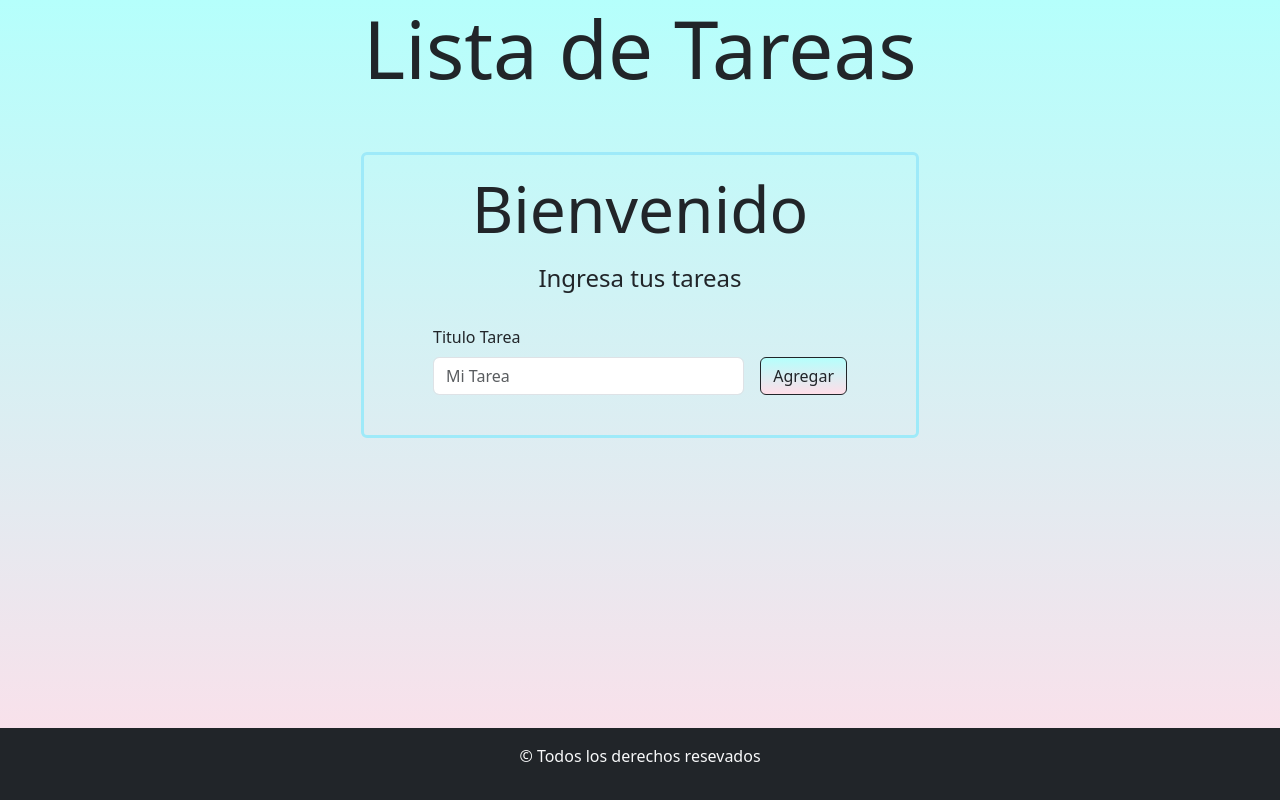
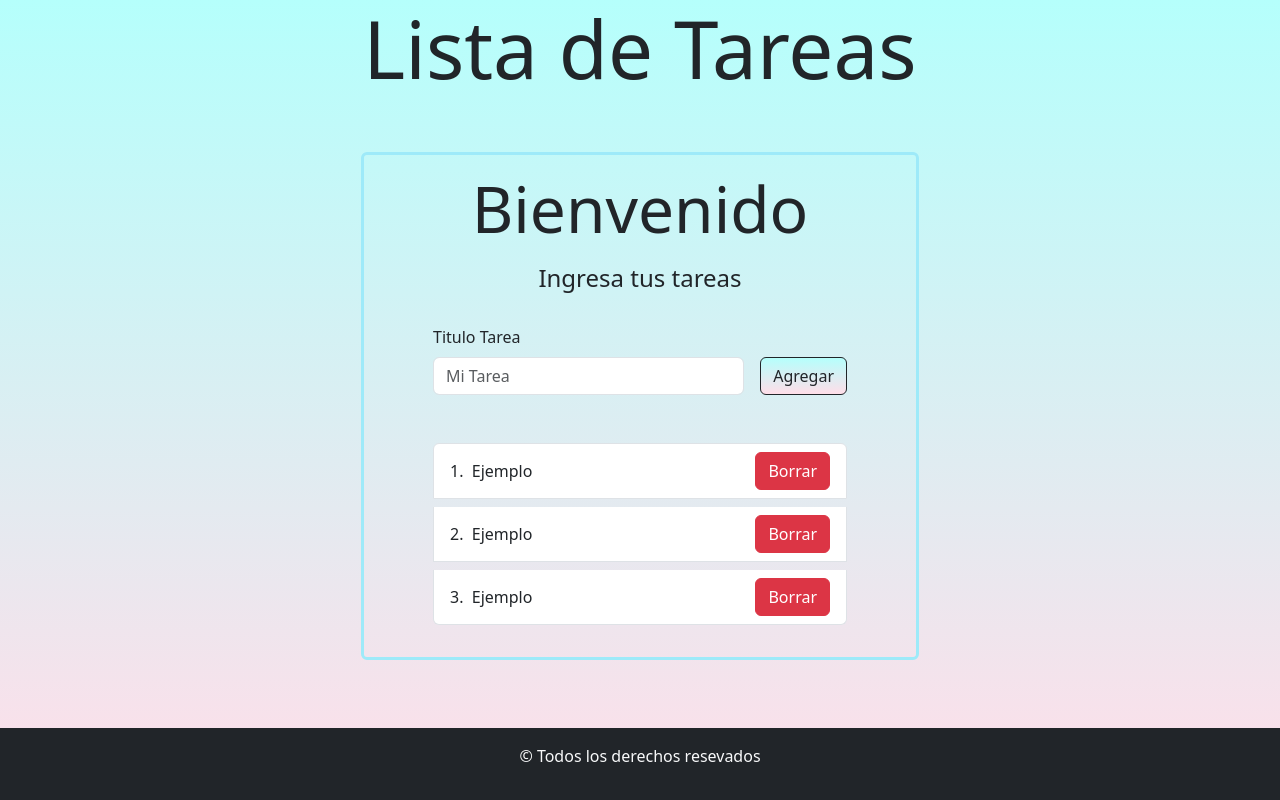
Before and after one commit to mauroarms/tpReactEjer4, a React (Vite) app: page / in a window 1280 px wide. Built offline with nearby package versions, Linux system fonts and the light colour scheme.

Commit message:
Se creó la estética de los items de la lista de Tareas... Además de un README.md

```diff
--- a/src/components/FormularioTarea.jsx
+++ b/src/components/FormularioTarea.jsx
@@ -1,7 +1,9 @@
 import { Button, Form } from "react-bootstrap";
+import ListaTareas from "./ListaTareas";
 
 const FormularioTarea = () => {
   return (
+    <>
       <Form>
         <Form.Group className="mb-3" controlId="formularioTarea">
           <Form.Label>Titulo Tarea</Form.Label>
@@ -13,6 +15,9 @@ const FormularioTarea = () => {
           </div>
         </Form.Group>
       </Form>
+
+      <ListaTareas></ListaTareas>
+    </>
   );
 };
 
--- /dev/null
+++ b/src/components/ItemLista.jsx
@@ -0,0 +1,12 @@
+import { ListGroup, Button } from "react-bootstrap";
+
+const ItemLista = () => {
+  return (
+    <ListGroup.Item as="li" className="mb-2 d-flex align-items-center">
+      &nbsp; Ejemplo
+      <Button variant="danger" className="ms-auto"> Borrar </Button>
+    </ListGroup.Item>
+  );
+};
+
+export default ItemLista;
--- /dev/null
+++ b/src/components/ListaTareas.jsx
@@ -0,0 +1,14 @@
+import ListGroup from "react-bootstrap/ListGroup";
+import ItemLista from "./ItemLista";
+
+const ListaTareas = () => {
+  return (
+    <ListGroup as="ol" numbered className="mt-5">
+      <ItemLista></ItemLista>
+      <ItemLista></ItemLista>
+      <ItemLista></ItemLista>
+    </ListGroup>
+  );
+};
+
+export default ListaTareas;
```
Also changed, not shown: 1 other file (tests, documents, lock files or other folders). Lines whose indentation alone changed are shown as unchanged.
